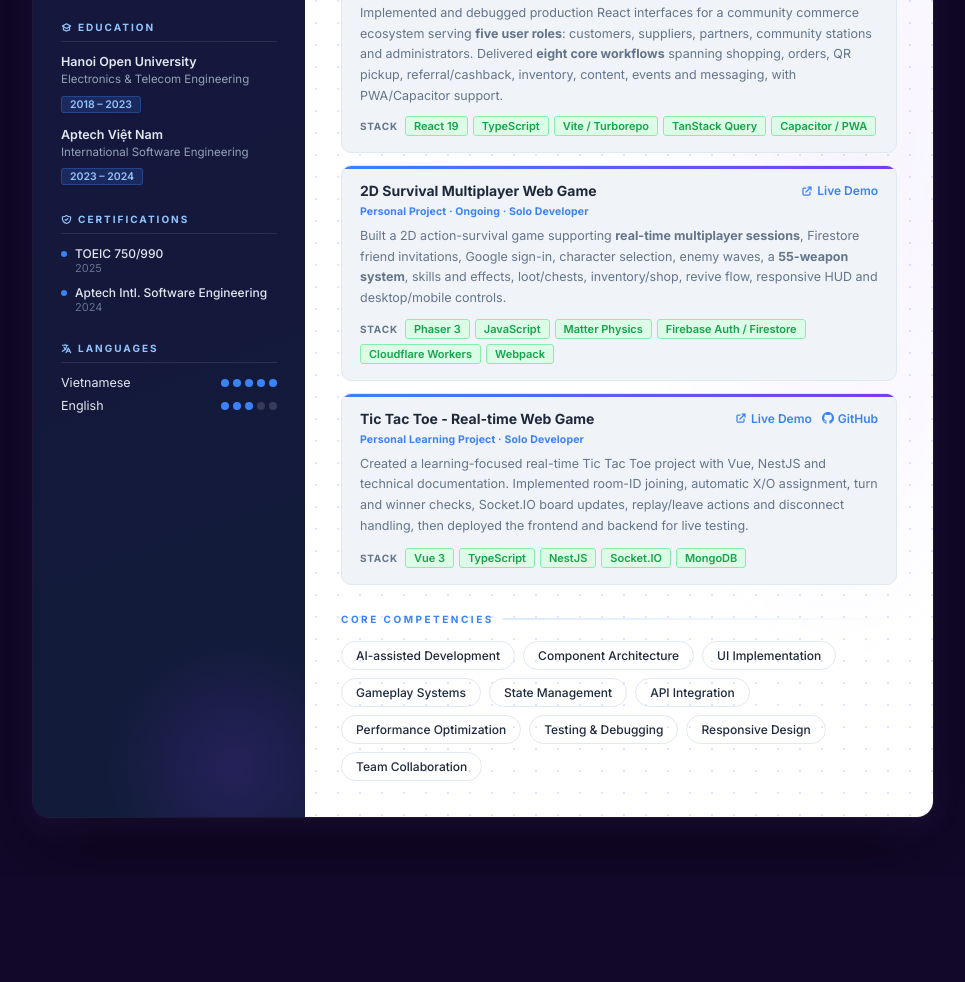
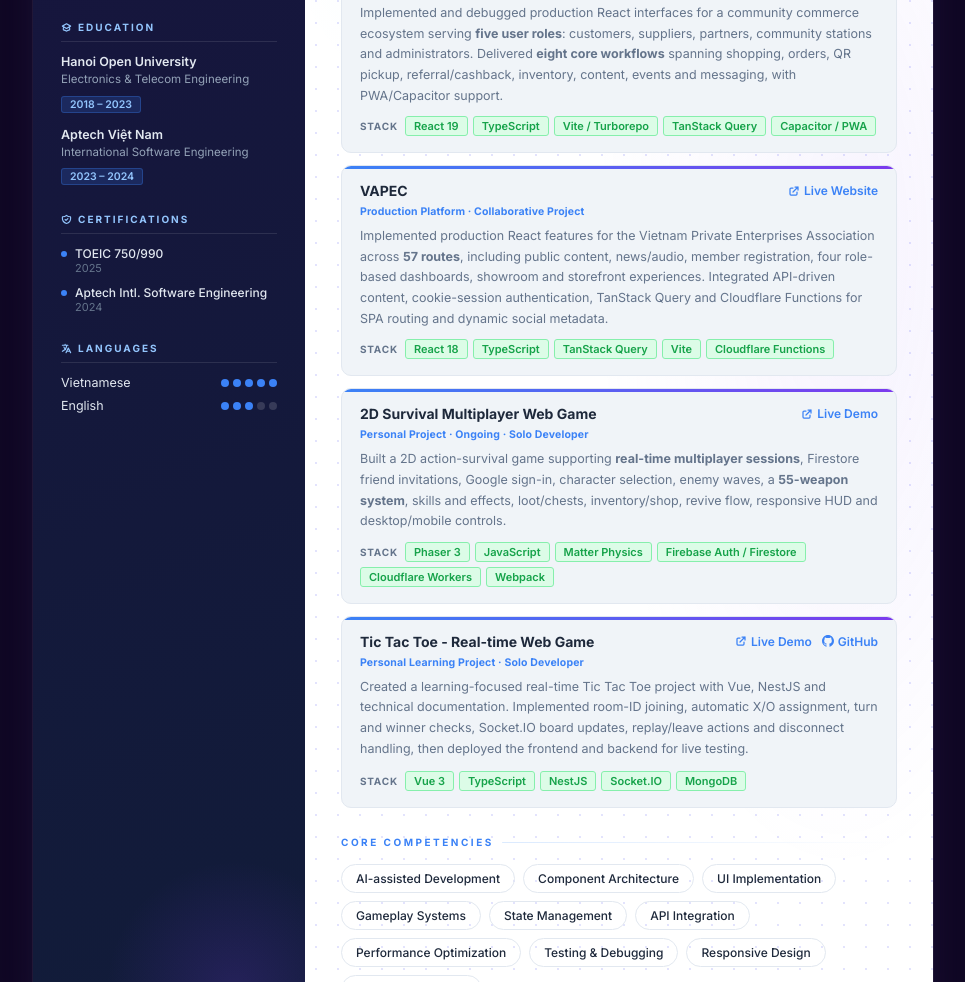
Before and after one commit to Lou-trinh/infomation, a website: page index.html in a window 1280 px wide. Shown: the part 996-1978 px from the top of the page, without its empty margins (157-1122 px from the left). Before the commit the page ends 1873 px from the top, so only its background shows below. Drawn offline with Linux system fonts and the light colour scheme.

Commit message:
Add VAPEC project to CV

```diff
--- a/index.html
+++ b/index.html
@@ -521,8 +521,16 @@
       .sidebar::before, .sidebar::after { display: none !important; }
       .main::before, .main::after, .main-shimmer { display: none !important; }
       .avatar-ring { box-shadow: none !important; }
-      .content { padding-bottom: 0 !important; }
+      .content { padding: 28px 32px 0 !important; gap: 22px; }
       .sidebar { padding-bottom: 0 !important; }
+      .proj-card { padding: 13px 16px; }
+      .proj-card + .proj-card { margin-top: 8px; }
+      .proj-head { margin-bottom: 6px; }
+      .proj-meta { margin-bottom: 6px; }
+      .proj-desc { line-height: 1.55; }
+      .proj-card .tech-row { margin-top: 8px !important; }
+      .comp-grid { gap: 6px; }
+      .comp { padding: 5px 12px; font-size: 11.5px; }
       .exp-card, .proj-card, .edu-item, .cert-item { break-inside: avoid; page-break-inside: avoid; }
     }
 
@@ -822,6 +830,31 @@
         </div>
         <div class="proj-card">
           <div class="proj-head">
+            <div class="proj-name">VAPEC</div>
+            <a class="proj-link" href="https://vapec.vn/" target="_blank">
+              <svg width="12" height="12" fill="none" stroke="currentColor" viewBox="0 0 24 24"><path stroke-linecap="round" stroke-linejoin="round" stroke-width="2.5" d="M10 6H6a2 2 0 00-2 2v10a2 2 0 002 2h10a2 2 0 002-2v-4M14 4h6m0 0v6m0-6L10 14"/></svg>
+              Live Website
+            </a>
+          </div>
+          <div class="proj-meta">
+            <span class="en">Production Platform · Collaborative Project</span>
+            <span class="vi">Nền tảng Production · Dự án Nhóm</span>
+          </div>
+          <div class="proj-desc">
+            <span class="en">Implemented production React features for the Vietnam Private Enterprises Association across <strong>57 routes</strong>, including public content, news/audio, member registration, four role-based dashboards, showroom and storefront experiences. Integrated API-driven content, cookie-session authentication, TanStack Query and Cloudflare Functions for SPA routing and dynamic social metadata.</span>
+            <span class="vi">Triển khai tính năng React production cho Hiệp hội Doanh nghiệp Tư nhân Việt Nam trên <strong>57 route</strong>, gồm nội dung công khai, tin tức/audio, đăng ký hội viên, bốn dashboard theo vai trò, showroom và gian hàng. Tích hợp nội dung từ API, xác thực cookie-session, TanStack Query và Cloudflare Functions cho SPA routing cùng social metadata động.</span>
+          </div>
+          <div class="tech-row" style="margin-top:10px;">
+            <span class="tech-lbl">Stack</span>
+            <span class="chip">React 18</span>
+            <span class="chip">TypeScript</span>
+            <span class="chip">TanStack Query</span>
+            <span class="chip">Vite</span>
+            <span class="chip">Cloudflare Functions</span>
+          </div>
+        </div>
+        <div class="proj-card">
+          <div class="proj-head">
             <div class="proj-name">2D Survival Multiplayer Web Game</div>
             <a class="proj-link" href="https://survival-game-2d.loutrinh2312000.workers.dev/" target="_blank">
               <svg width="12" height="12" fill="none" stroke="currentColor" viewBox="0 0 24 24"><path stroke-linecap="round" stroke-linejoin="round" stroke-width="2.5" d="M10 6H6a2 2 0 00-2 2v10a2 2 0 002 2h10a2 2 0 002-2v-4M14 4h6m0 0v6m0-6L10 14"/></svg>
```
Also changed, not shown: 1 other file.
